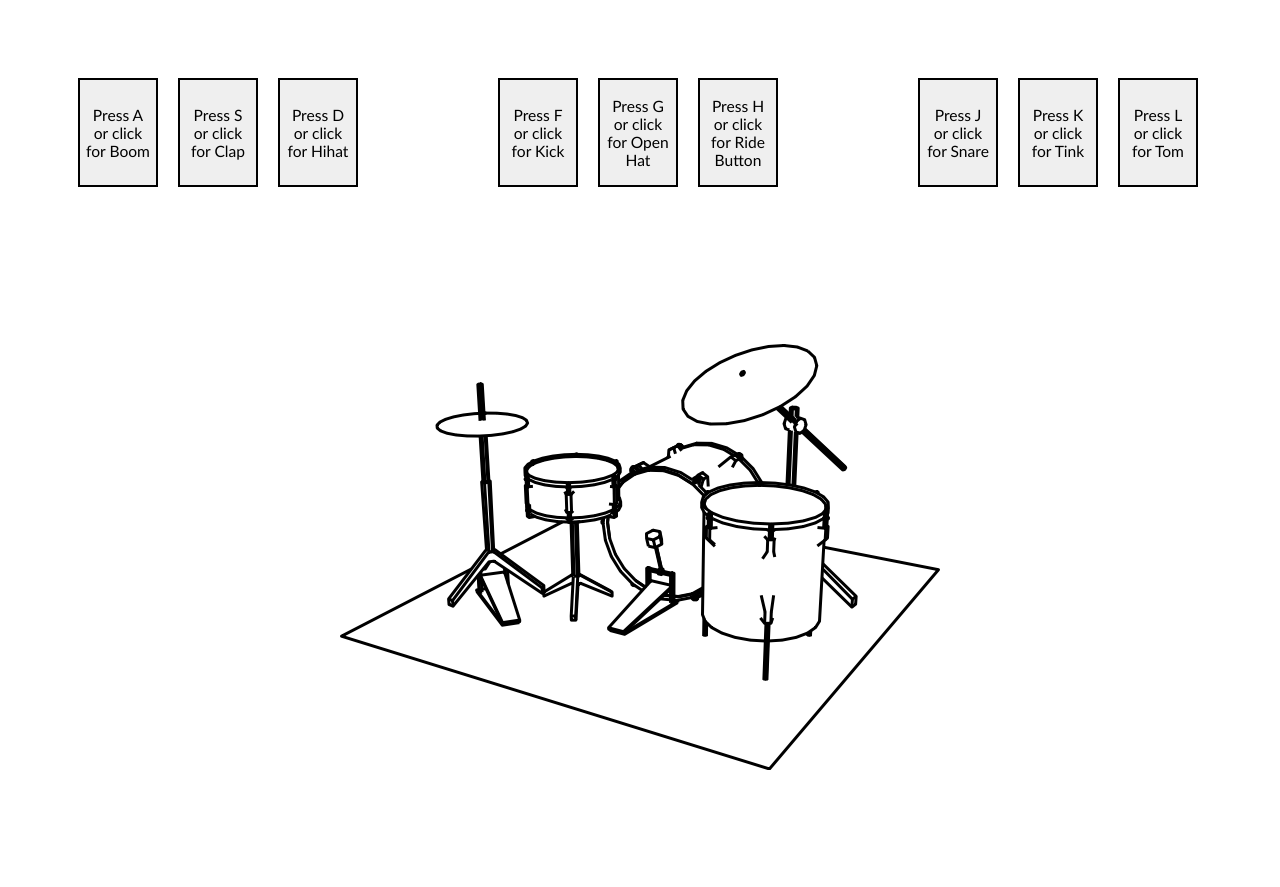
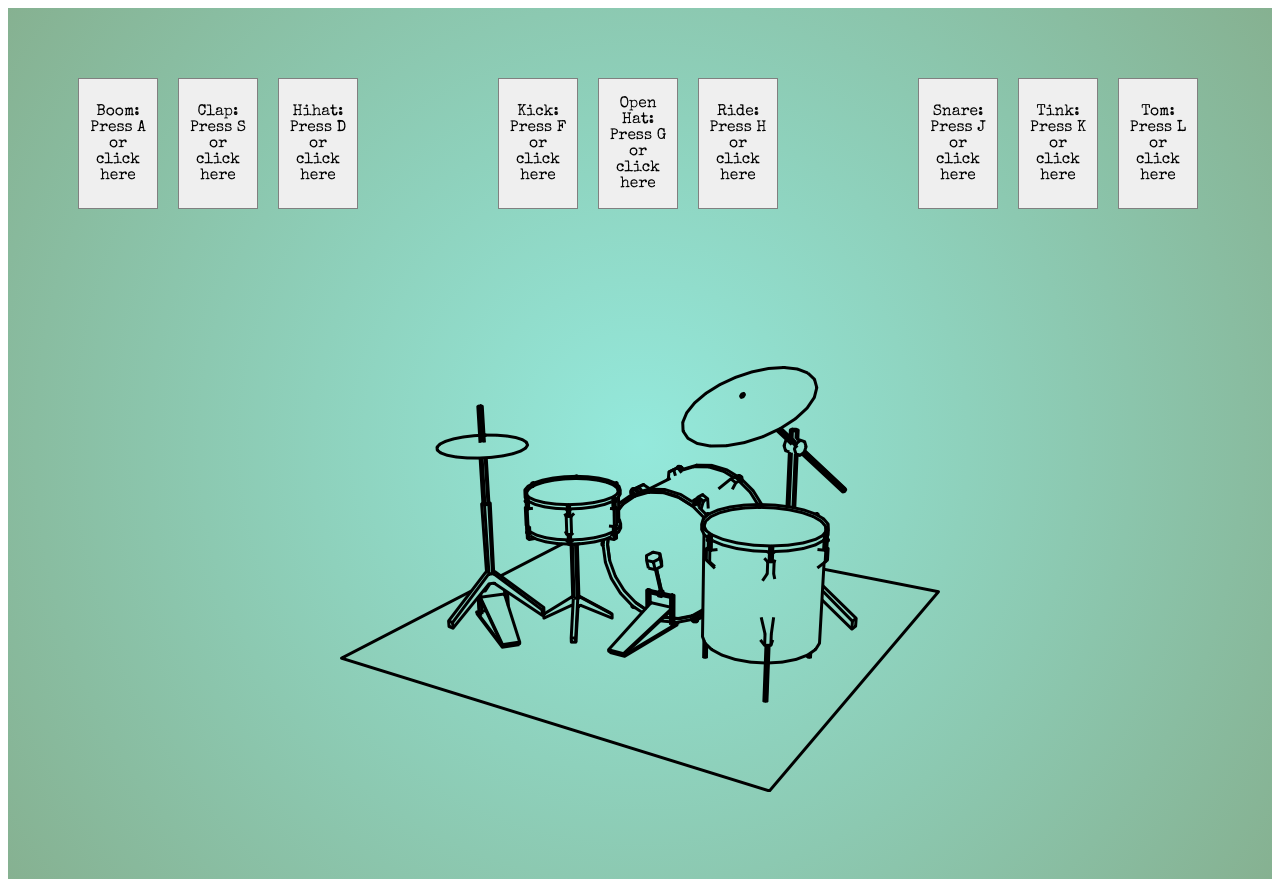
Before and after one commit to anastasia-pan/drumkit, a plain HTML site: page index.html in a window 1280 px wide. Before the commit the page ends 865 px from the top, so only its background shows below. Drawn offline with nearby package versions, Linux system fonts and the light colour scheme; a web font is replaced by a local one.

Commit message:
sound working

```diff
--- a/index.html
+++ b/index.html
@@ -15,20 +15,20 @@
                 <button id="boombutton">
                     <audio id="boom" src="/sounds/boom.wav">
                     </audio>
-                    <h3>Press A or click for Boom</h3>
+                    <h3>Boom: <br> Press A or click here </h3>
                 </button>
 
 
                 <button id="clapbutton">
                     <audio id="clap" src="/sounds/clap.wav">
                     </audio>
-                    <h3>Press S or click for Clap</h3>
+                    <h3>Clap: Press S or click here</h3>
                 </button>
 
                 <button id="hihatbutton">
                     <audio id="hihat" src="/sounds/hihat.wav">
                     </audio>
-                    <h3>Press D or click for Hihat</h3>
+                    <h3>Hihat: Press D or click here</h3>
                 </button>
             </div>
             <div class="secondButtons">
@@ -36,20 +36,23 @@
                 <button id="kickbutton">
                     <audio id="kick" src="/sounds/kick.wav">
                     </audio>
-                    <h3>Press F or click for Kick</h3>
+                    <h3>Kick: Press F or click here</h3>
                 </button>
 
                 <button id="openhatbutton">
                     <audio id="openhat" src="/sounds/openhat.wav">
                     </audio>
-                    <h3>Press G or click for Open Hat</h3>
+                    <h3>
+                        Open Hat:
+                        Press G or click here
+                    </h3>
                 </button>
 
 
                 <button id="ridebutton">
                     <audio id="ride" src="/sounds/ride.wav">
                     </audio>
-                    <h3>Press H or click for Ride Button</h3>
+                    <h3>Ride: Press H or click here</h3>
                 </button>
 
             </div>
@@ -59,20 +62,20 @@
                 <button id="snarebutton">
                     <audio id="snare" src="/sounds/snare.wav">
                     </audio>
-                    <h3>Press J or click for Snare</h3>
+                    <h3>Snare: Press J or click here</h3>
                 </button>
 
                 <button id="tinkbutton">
                     <audio id="tink" src="/sounds/tink.wav">
                     </audio>
-                    <h3>Press K or click for Tink</h3>
+                    <h3>Tink: Press K or click here</h3>
                 </button>
 
 
                 <button id="tombutton">
                     <audio id="tom" src="/sounds/tom.wav">
                     </audio>
-                    <h3>Press L or click for Tom</h3>
+                    <h3>Tom: Press L or click here</h3>
                 </button>
 
 
@@ -81,7 +84,7 @@
             </div>
         </div>
         <div class="drums">
-            <img id="drumsimage"src="./drumkit.png" alt="black and white illustrtion of a drumkit">
+            <img id="drumsimage" src="./drumkit.png" alt="black and white illustrtion of a drumkit">
         </div>
 
 
--- a/styles.css
+++ b/styles.css
@@ -1,19 +1,33 @@
+@import url("https://fonts.googleapis.com/css2?family=Be+Vietnam+Pro:wght@200&family=Libre+Baskerville&family=M+PLUS+1+Code:wght@100;300&family=Open+Sans:wght@300;400&family=Outfit:wght@200;300&family=Special+Elite&display=swap");
+
 * {
-  font-family: "Gill Sans", "Gill Sans MT", Calibri, "Trebuchet MS", sans-serif;
+  font-family: "Be Vietnam Pro", sans-serif;
+  font-family: "Libre Baskerville", serif;
+  font-family: "M PLUS 1 Code", sans-serif;
+  font-family: "Open Sans", sans-serif;
+  font-family: "Outfit", sans-serif;
+  font-family: "Special Elite", cursive;
 }
-
 h3 {
-  font-weight: 50;
+  font-weight: 40;
 }
 
 button {
   width: 80px;
   border-style: solid;
-  border-width: 2px;
+  border-width: 1px;
+  border-color: grey;
   margin: 10px;
 }
 
 .mainbody {
+  background: rgb(148, 233, 220);
+  background: radial-gradient(
+    circle,
+    rgba(148, 233, 220, 1) 0%,
+    rgba(134, 177, 145, 1) 100%
+  );
+
   display: flex;
   flex-direction: column;
   justify-items: center;
```
